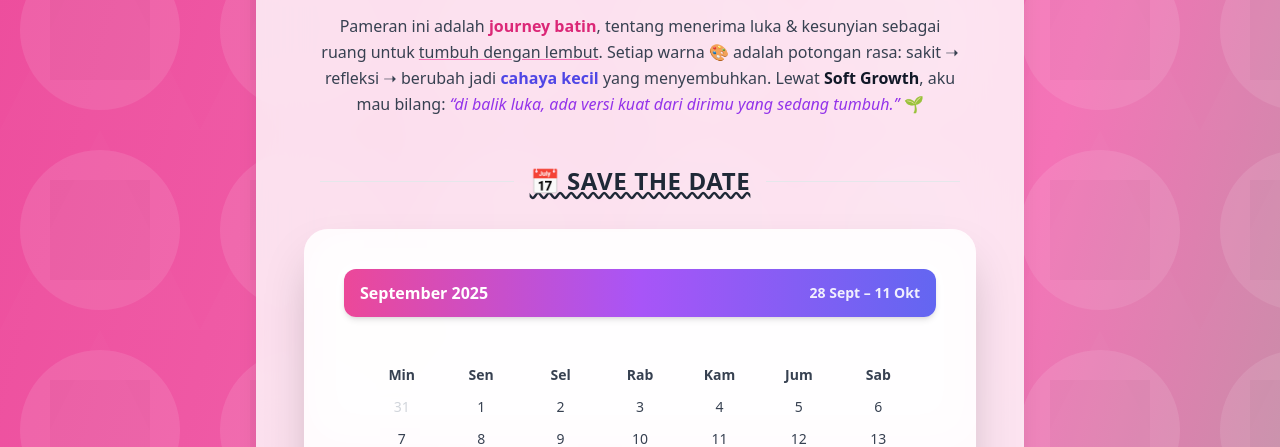
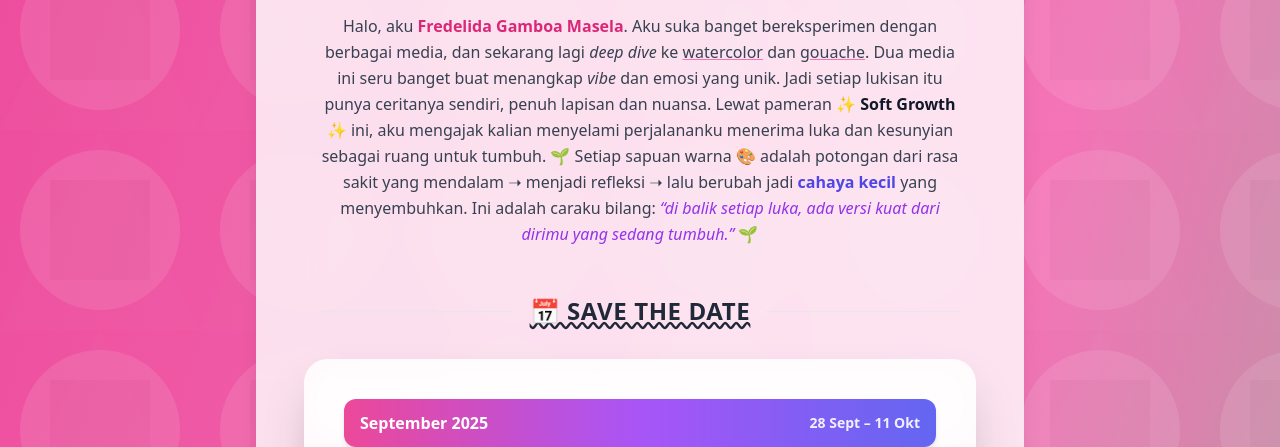
Before and after one commit to andikabudiargo/gamboaartxyz-exhibition, a plain HTML site: page index.html in a window 1280 px wide. Shown: the part 670-1117 px from the top of the page. Drawn offline with nearby package versions, Linux system fonts and the light colour scheme.

Commit message:
Update index.html
Update Deskripsi

```diff
--- a/index.html
+++ b/index.html
@@ -124,12 +124,10 @@
 
 <!-- Deskripsi -->
 <p class="mt-6 text-gray-700 leading-relaxed max-w-2xl mx-auto px-4 text-center">
-  Pameran ini adalah <span class="font-semibold text-pink-600">journey batin</span>, tentang menerima luka & kesunyian
-  sebagai ruang untuk <span class="underline decoration-pink-400">tumbuh dengan lembut</span>.
-  Setiap warna 🎨 adalah potongan rasa: sakit ➝ refleksi ➝ berubah jadi <span class="font-bold text-indigo-600">cahaya kecil</span>
-  yang menyembuhkan.
-  Lewat <span class="font-bold text-gray-900">Soft Growth</span>, aku mau bilang:
-  <span class="italic text-purple-600">“di balik luka, ada versi kuat dari dirimu yang sedang tumbuh.”</span> 🌱
+  Halo, aku <span class="font-semibold text-pink-600">Fredelida Gamboa Masela</span>. Aku suka banget bereksperimen dengan berbagai media, dan sekarang lagi <span class="italic">deep dive</span> ke <span class="underline decoration-pink-400">watercolor</span> dan <span class="underline decoration-pink-400">gouache</span>. Dua media ini seru banget buat menangkap <span class="italic">vibe</span> dan emosi yang unik. Jadi setiap lukisan itu punya ceritanya sendiri, penuh lapisan dan nuansa.
+  Lewat pameran <span class="font-bold text-gray-900">✨ Soft Growth ✨</span> ini, aku mengajak kalian menyelami perjalananku menerima luka dan kesunyian sebagai ruang untuk tumbuh. 🌱
+Setiap sapuan warna 🎨 adalah potongan dari rasa sakit yang mendalam ➝ menjadi refleksi ➝ lalu berubah jadi <span class="font-bold text-indigo-600">cahaya kecil</span> yang menyembuhkan. Ini adalah caraku bilang:
+  <span class="italic text-purple-600">“di balik setiap luka, ada versi kuat dari dirimu yang sedang tumbuh.”</span> 🌱
 </p>
 
 <!-- Divider Save the Date -->
```
